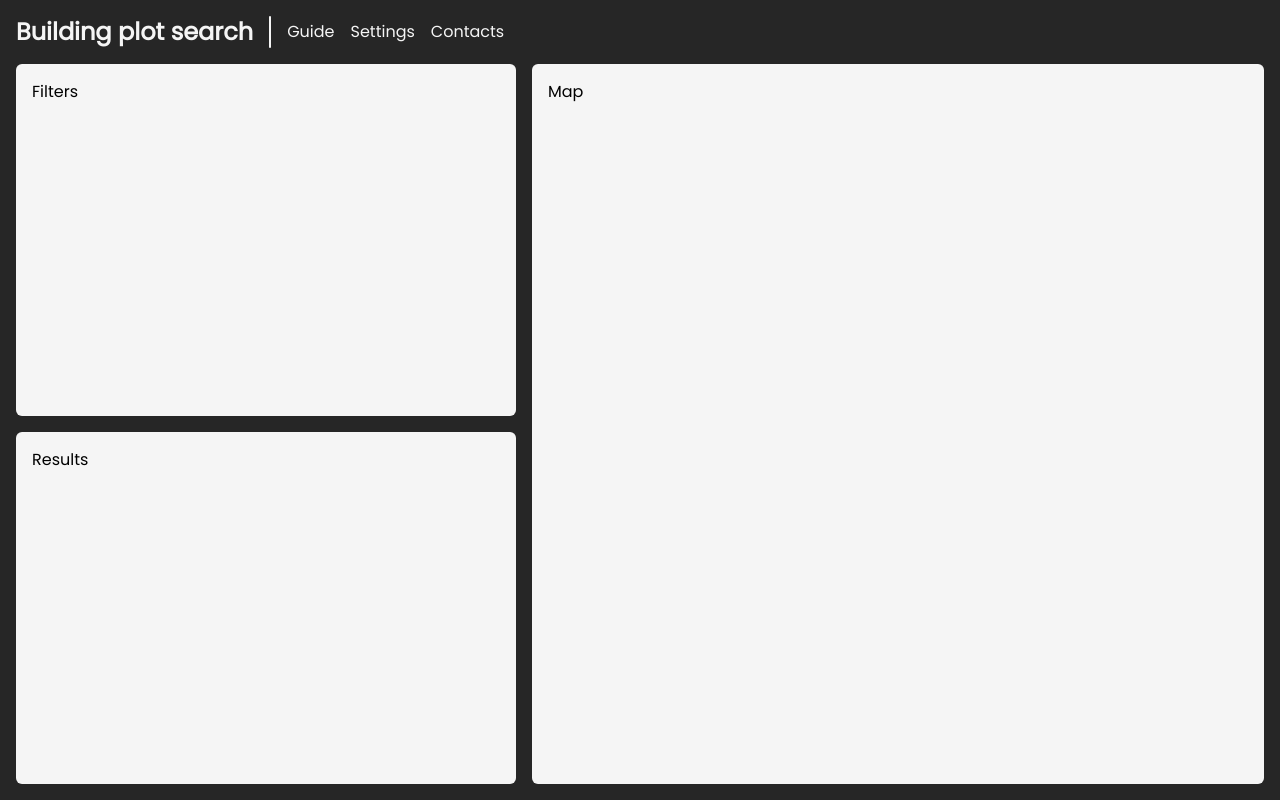
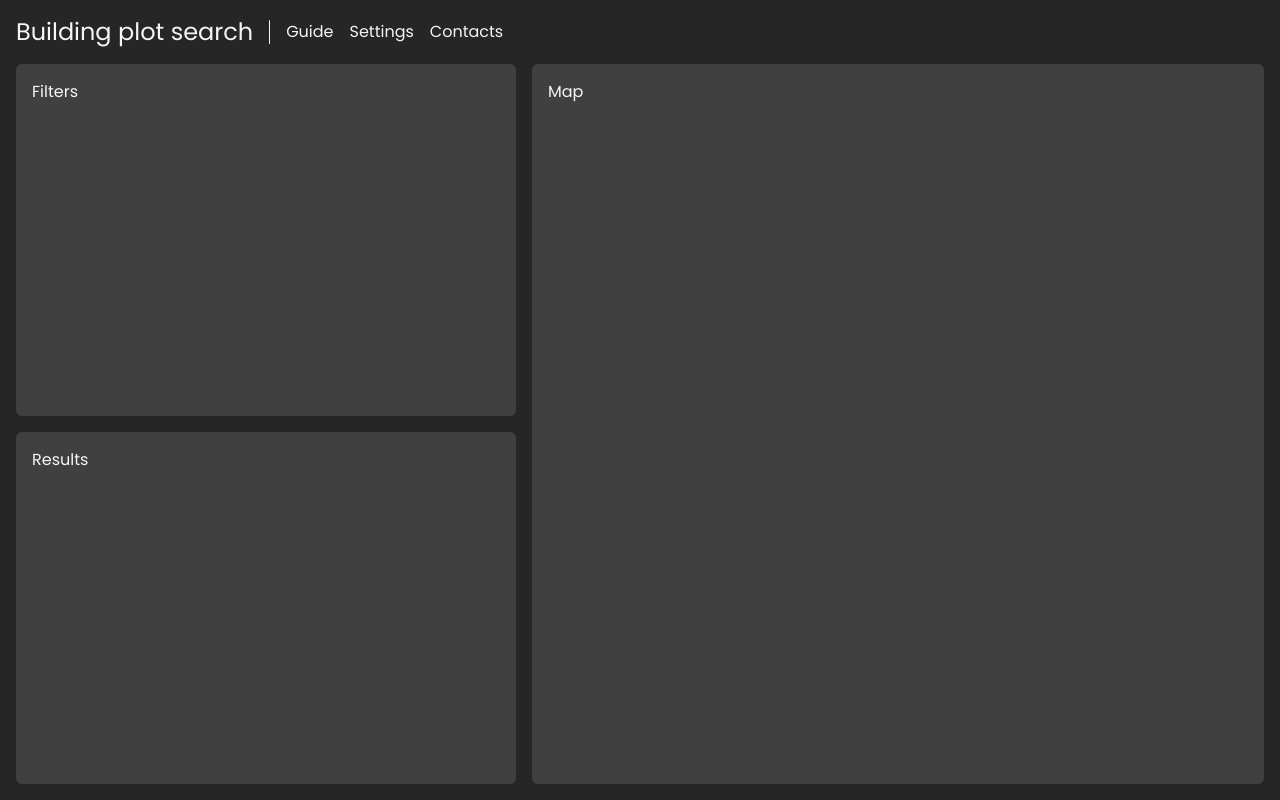
Before and after one commit to BbqGamer/building-plot-search, a React (Vite) app in the folder frontend/: page / in a window 1280 px wide. Built offline with nearby package versions, Linux system fonts and the light colour scheme; a web font is replaced by a local one.

Commit message:
More darkness!

```diff
--- a/frontend/src/App.tsx
+++ b/frontend/src/App.tsx
@@ -2,10 +2,10 @@ import { memo } from "react";
 
 export const App = memo(() => {
   return (
-    <div className="flex flex-col h-screen bg-neutral-800 p-4 gap-4">
-      <div className="text-neutral-100 font-bold flex items-center">
+    <div className="flex text-neutral-100 flex-col h-screen bg-neutral-800 p-4 gap-4">
+      <div className="flex items-center">
         <h1 className="text-2xl">Building plot search</h1>
-        <span className="h-8 mx-4 w-[2px] bg-neutral-100 rounded-full" />
+        <span className="h-6 mx-4 w-[1px] bg-neutral-100 rounded-full" />
         <div className="font-normal flex gap-4">
           <button>Guide</button>
           <button>Settings</button>
@@ -13,15 +13,15 @@ export const App = memo(() => {
         </div>
       </div>
       <div className="flex flex-1 gap-4">
-        <div className="flex flex-col w-[500px] gap-4">
-          <div className="flex-1 bg-neutral-100 rounded-md p-4">
+        <div className="flex flex-col w-[500px] max-w-[50%] gap-4">
+          <div className="flex-1 bg-neutral-700 rounded-md p-4">
             <h2>Filters</h2>
           </div>
-          <div className="flex-1 bg-neutral-100 rounded-md p-4">
+          <div className="flex-1 bg-neutral-700 rounded-md p-4">
             <h2>Results</h2>
           </div>
         </div>
-        <div className="flex-1 bg-neutral-100 rounded-md p-4">Map</div>
+        <div className="flex-1 bg-neutral-700 rounded-md p-4">Map</div>
       </div>
     </div>
   );
```
